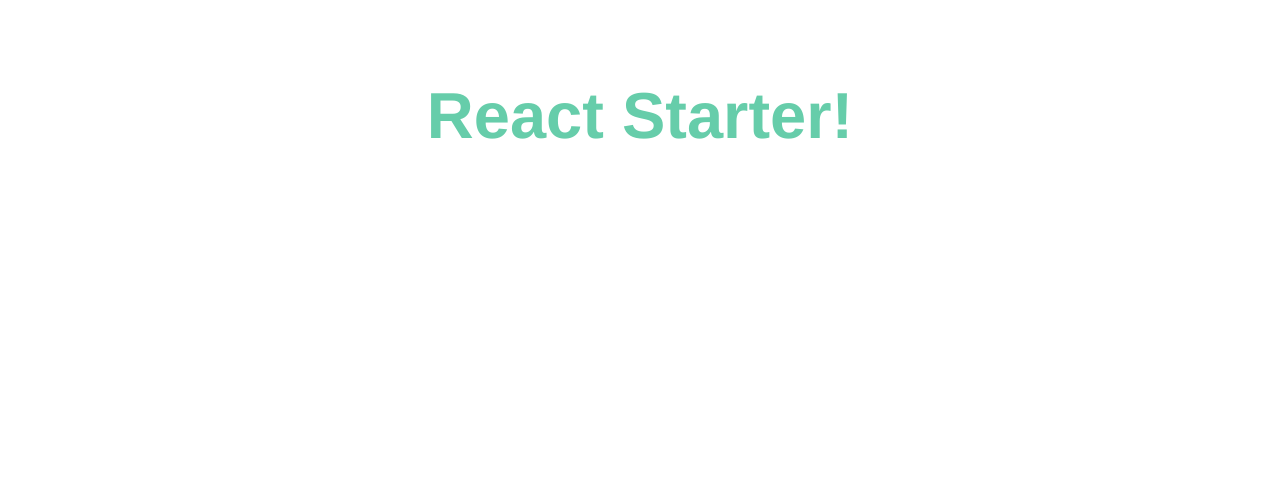
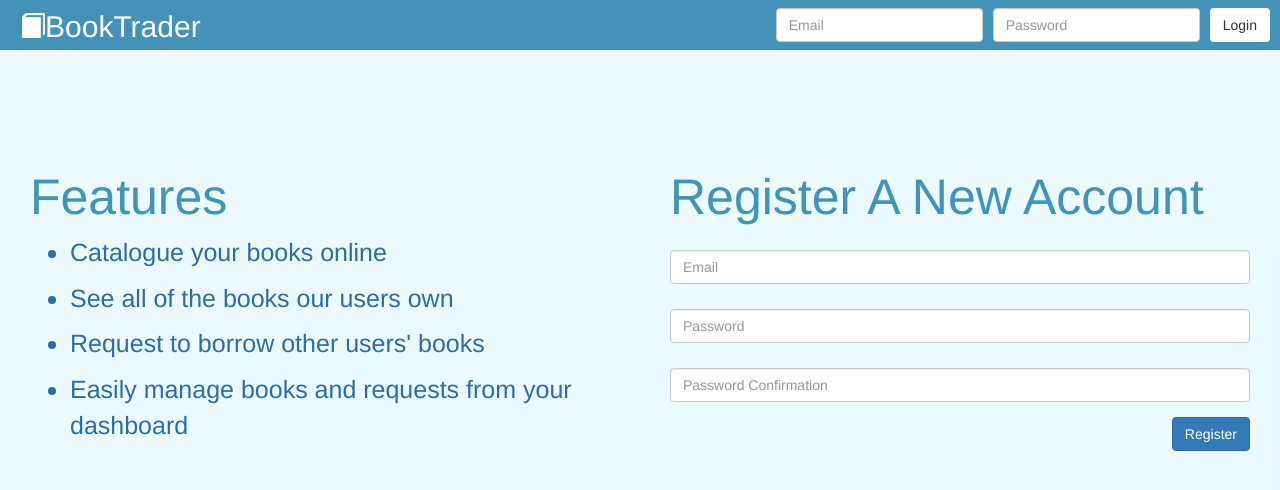
Before and after one commit to Bevets87/Book-Trading-App, a React app: page / in a window 1280 px wide. Shown: the top 490 px of the page. Built offline with nearby package versions, Linux system fonts and the light colour scheme; the HTML template or start-up script is replaced by a standard one.

Commit message:
added main page with login and register

```diff
--- a/src/client/components/App.js
+++ b/src/client/components/App.js
@@ -1,6 +1,7 @@
 import React, { Component } from 'react'
+import { BrowserRouter, Route } from 'react-router-dom'
 
-import './App.scss'
+import Main from './Main'
 
 class App extends Component {
   constructor (props) {
@@ -8,9 +9,11 @@ class App extends Component {
   }
   render () {
     return (
-      <div className='app-container'>
-        <h1>React Starter!</h1>
-      </div>
+      <BrowserRouter>
+        <div>
+          <Route path='/' component={Main} />
+        </div>
+      </BrowserRouter>
     )
   }
 }
--- a/src/client/components/App.scss
+++ /dev/null
@@ -1,9 +0,0 @@
-.app-container {
-  h1 {
-    text-align: center;
-    margin-top: 10vh;
-    font-size: 65px;
-    font-weight: bold;
-    color: mediumaquamarine;
-  }
-}
--- /dev/null
+++ b/src/client/components/Main.js
@@ -0,0 +1,86 @@
+import React, { Component } from 'react'
+
+import Navbar from './Navbar'
+
+import './Main.scss'
+
+class Main extends Component {
+  constructor (props) {
+    super (props)
+    this.state = {
+      email: '',
+      password: '',
+      passwordConfirmation: '',
+      errors: null
+    }
+    this.handleRegister = this.handleRegister.bind(this)
+    this.handleInput = this.handleInput.bind(this)
+  }
+  handleRegister (event) {
+    event.preventDefault()
+    console.log(this.state)
+  }
+  handleInput (event) {
+    event.preventDefault()
+    switch (event.target.id) {
+    case 'email':
+      this.setState({
+        email: event.target.value
+      })
+      break
+    case 'pwd':
+      this.setState({
+        password: event.target.value
+      })
+      break
+    case 'pwd-confirmation':
+      this.setState({
+        passwordConfirmation: event.target.value
+      })
+      break
+    }
+  }
+  render () {
+    return (
+      <div>
+        <Navbar />
+        <main>
+          <div className='container-fluid'>
+            <div className='row'>
+              <div className='col-sm-6'>
+                <div className='col-sm-12 about-container'>
+                  <h1>Features</h1>
+                  <ul>
+                    <li>Catalogue your books online</li>
+                    <li>See all of the books our users own</li>
+                    <li>Request to borrow other users' books</li>
+                    <li>Easily manage books and requests from your dashboard</li>
+                  </ul>
+                </div>
+              </div>
+              <div className='col-sm-6'>
+                <div className='col-sm-12 register-container'>
+                  <form>
+                    <h1>Register A New Account</h1>
+                    <div className='form-group'>
+                      <input placeholder='Email' type='email' className='form-control' id='email' onChange={this.handleInput} />
+                    </div>
+                    <div className='form-group'>
+                      <input placeholder='Password' type='password' className='form-control' id='pwd' onChange={this.handleInput} />
+                    </div>
+                    <div className='form-group'>
+                      <input placeholder='Password Confirmation' type='password' className='form-control' id='pwd-confirmation' onChange={this.handleInput} />
+                    </div>
+                    <button type='submit' className='btn btn-primary' onClick={this.handleRegister}>Register</button>
+                  </form>
+                </div>
+              </div>
+            </div>
+          </div>
+        </main>
+      </div>
+    )
+  }
+}
+
+export default Main
--- /dev/null
+++ b/src/client/components/Main.scss
@@ -0,0 +1,38 @@
+$main-background-color: rgba(50,200,255, 0.1);
+$main-font-color: rgb(67,147,185);
+
+main {
+  height: calc(100vh - 50px);
+  background: $main-background-color;
+  .about-container {
+    height: auto;
+    h1 {
+      color: $main-font-color;
+      font-size: 50px;
+      text-align: left;
+      margin-top: 15vh;
+    }
+    ul {
+      li {
+        font-size: 25px;
+        color: rgb(46,109,164);
+        margin-top: 10px;
+      }
+    }
+  }
+  .register-container {
+    height: auto;
+    h1 {
+      color: $main-font-color;
+      font-size: 50px;
+      text-align: left;
+      margin-top: 15vh;
+    }
+    .form-group {
+      margin-top: 25px;
+    }
+    button {
+      float: right;
+    }
+  }
+}
--- /dev/null
+++ b/src/client/components/Navbar.js
@@ -0,0 +1,56 @@
+import React, { Component } from 'react'
+
+import './Navbar.scss'
+
+class Navbar extends Component {
+  constructor (props) {
+    super(props)
+    this.state = {
+      email: '',
+      password: '',
+      errors: null
+    }
+    this.handleLogin = this.handleLogin.bind(this)
+    this.handleInput = this.handleInput.bind(this)
+  }
+  handleLogin (event) {
+    event.preventDefault()
+    console.log(this.state)
+  }
+  handleInput (event) {
+    event.preventDefault()
+    switch (event.target.id) {
+    case 'email':
+      this.setState({
+        email: event.target.value
+      })
+      break
+    case 'pwd':
+      this.setState({
+        password: event.target.value
+      })
+      break
+    }
+  }
+  render () {
+    return (
+      <nav>
+        <div className='nav-logo-container'>
+          <span className='glyphicon glyphicon-book'></span>
+          <h2>BookTrader</h2>
+        </div>
+        <form className='form-inline'>
+          <div className='form-group'>
+            <input type='email' className='form-control' id='email' placeholder='Email' onChange={this.handleInput} />
+          </div>
+          <div className='form-group'>
+            <input type='password' className='form-control' id='pwd' placeholder='Password' onChange={this.handleInput} />
+          </div>
+          <button type='submit' className='btn' onClick={this.handleLogin}>Login</button>
+        </form>
+      </nav>
+    )
+  }
+}
+
+export default Navbar
--- /dev/null
+++ b/src/client/components/Navbar.scss
@@ -0,0 +1,41 @@
+$nav-background-color: rgb(67,147,185);
+
+nav {
+  margin: 0;
+  padding: 0;
+  height: 50px;
+  background: $nav-background-color;
+  .nav-logo-container {
+    height: 50px;
+    width: 300px;
+    float: left;
+    .glyphicon-book {
+      font-size: 25px;
+      color: white;
+      margin-top: 12.5px;
+      margin-left: 20px;
+    }
+    h2 {
+      display: inline-block;
+      color: white;
+      margin: 0;
+      padding: 0;
+    }
+  }
+  .form-inline {
+    height: 50px;
+    text-align: right;
+    .form-group {
+      margin-top: 7.5px 10px;
+      #email {
+        margin-right: 10px;
+      }
+    }
+    button {
+      margin: 7.5px 10px;
+      background: white;
+    }
+  }
+
+
+}
--- a/src/client/index.html
+++ b/src/client/index.html
@@ -1,9 +1,9 @@
 <!DOCTYPE html>
 <html>
    <head>
-      <meta charset="utf-8">
-      <meta name="viewport" content="width=device-width, initial-scale=1, maximum-scale=1, user-scalable=no">
-      <title>React Starter</title>
+      <meta charset='utf-8'>
+      <meta name='viewport' content='width=device-width, initial-scale=1, maximum-scale=1, user-scalable=no'>
+      <title>BookTrader</title>
    </head>
    <body>
       <div id='app'></div>
--- a/src/client/index.scss
+++ b/src/client/index.scss
@@ -1,6 +1,7 @@
-* {
+body {
   margin: 0;
   padding: 0;
+
 }
 
 a {
```
Also changed, not shown: .eslintrc.json.
